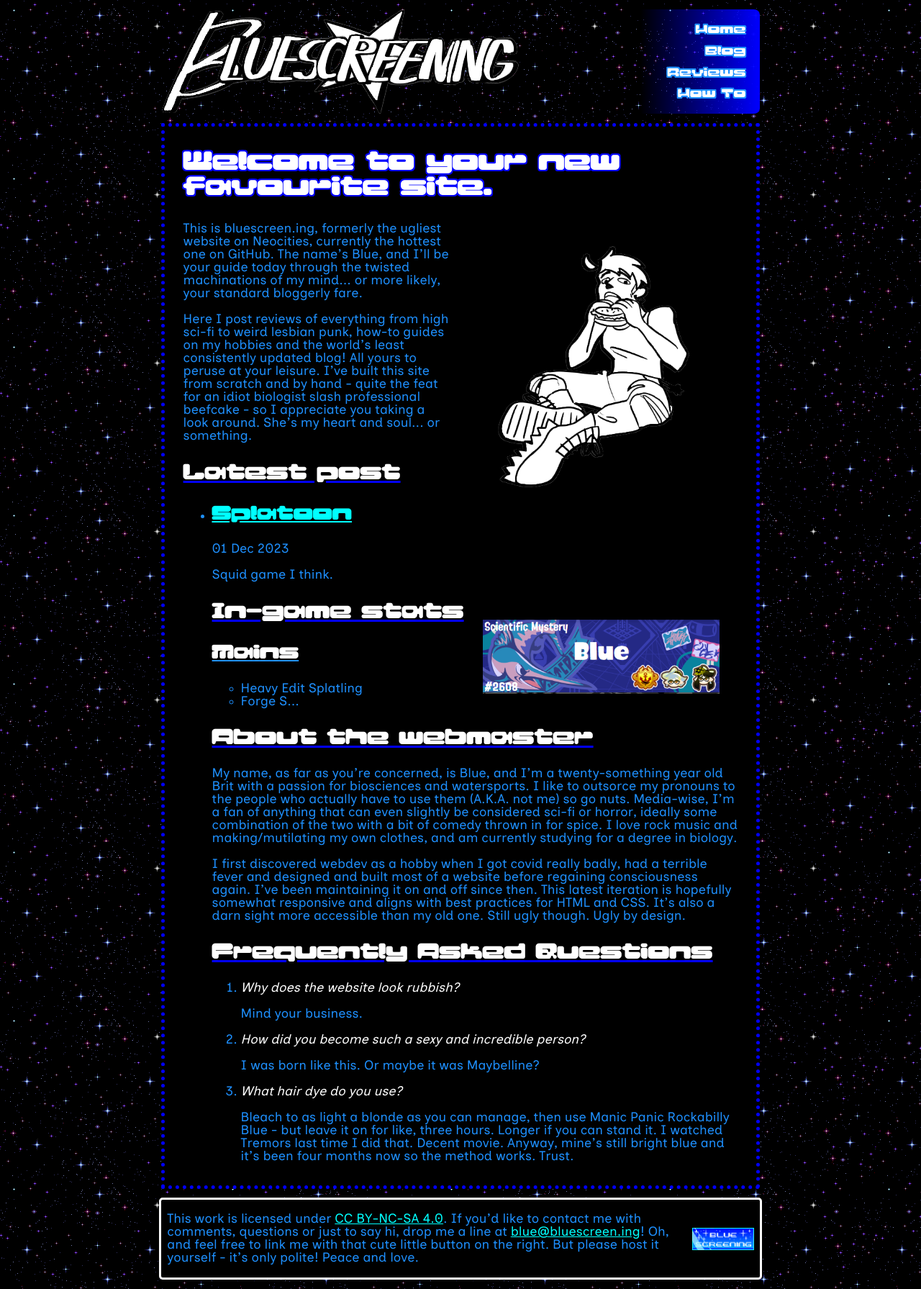
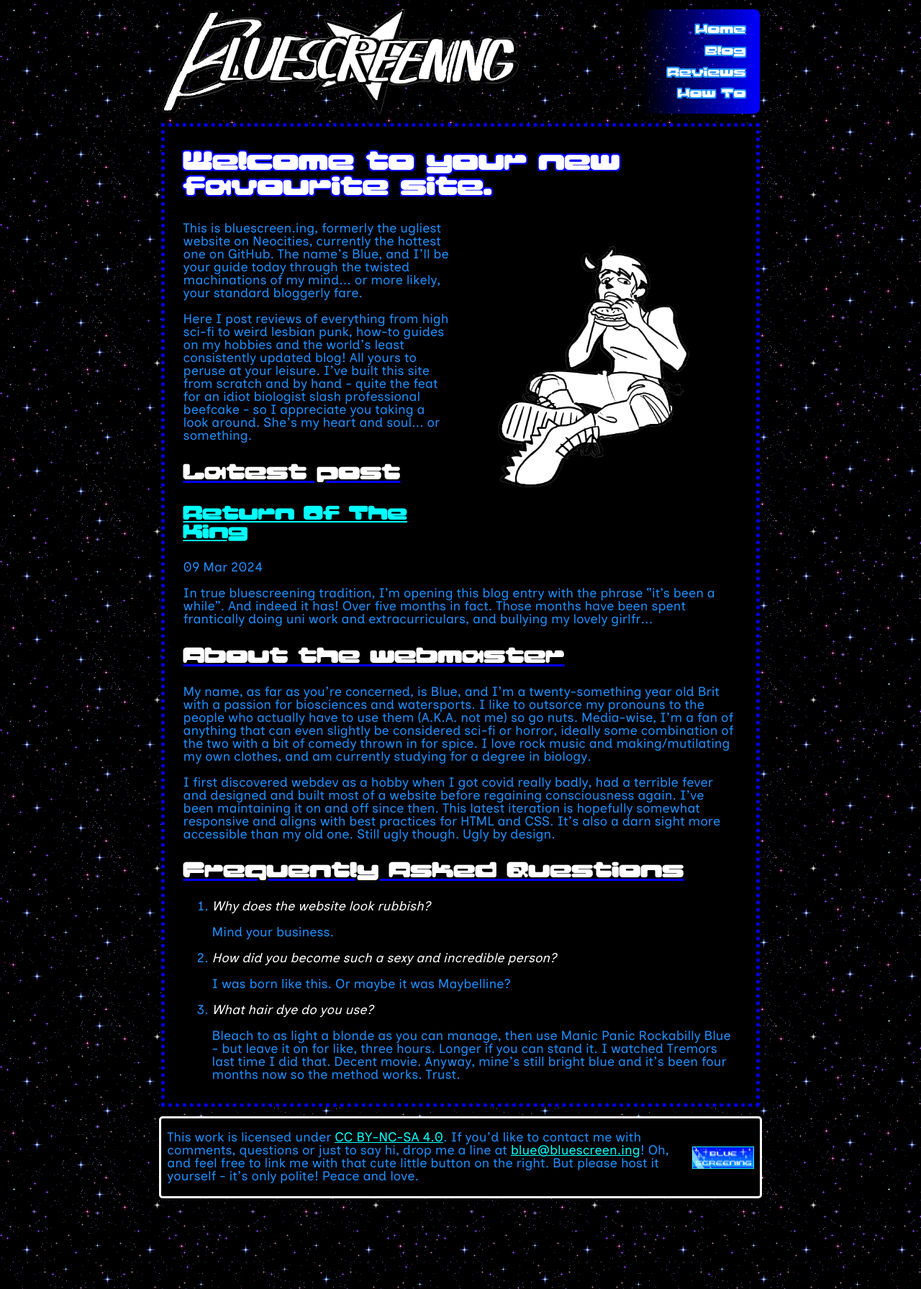
Before and after one commit to oxscicom/oxscicom.github.io, a Jekyll site: the page built from index.html, in a window 1280 px wide. Shown: the whole page at 72% size. Built offline with Jekyll 4.4.1, drawn with Linux system fonts in a browser that asks for light colours.

Commit message:
repairing links and the home page. also new blog entry

```diff
--- /dev/null
+++ b/Blog/2024/_posts/2024-03-09-return-of-the-king.md
@@ -0,0 +1,14 @@
+---
+layout: post
+---
+
+In true bluescreening tradition, I'm opening this blog entry with the phrase "it's been a while". And indeed it has! Over five months in fact. Those months have been spent frantically doing uni work and extracurriculars, and bullying my lovely girlfriend into teaching me what exactly a static site generator is and how to use one. As such, this website is now proudly generated by Jekyll and hosted on GitHub Pages. It also, as you will have noticed, has a shiny new custom URL which I have purchased with real money because the email blue@bluescreen.ing is too good to pass up. I'm even typing this into VSCode rather than into Neocities' online HTML code editor which feels like quite the upgrade! I'm planning on writing a full article on Webdev For Dummies, or at least one that explains how this dummy has managed to run a website, so look forward to that.
+
+So what have I been up to in the interim? Well, quite a lot and not much at the same time. It turns out that holding a committee position in a society while doing more degree work than your degree is designed for is acutally rather challenging, so wrangling that has been first and foremost in my mind for a few months. I haven't been rowing because the weather saw me using it as a coping mechanism and decided that in my time of need it would be from my life untimely ripped - which is a stupid way of saying it rained a lot. Between juggling my own morale and the club's I've kinda failed to keep up either. But that's alright, it's done now and the summer is fast approaching. I'm enjoying the longer and slightly warmer days. Might go for a run or something tomorrow - so long as I feel better considering I was so stressed I made myself physically ill! Oops! Anyway, having the direct pressure of termtime off my shoulders is a big help. I feel happier already. And more inclined to exercise.
+
+Today I went on a small venture to the shops to buy a plant pot for Patricia the pitcher plant after a friend fell off her bike and dropped her. Said friend was significantly more worried about the plant than the blood covering her face, which was sweet but really not the most important thing in that situation. After returning home I descaled the kettle like an actual adult doing chores, and have since been working on a revision timetable. I've been using Obsidian a lot to keep me organised in these trying times, and it's been a complete godsend. I have two vaults: one with all my bio course notes linked together which I am greatly expanding on over the next couple of weeks, and another which is essentially a collection of to-do lists so I don't forget things as much. COVID scrungled my brain a bit when it comes to memory so this has been a brilliant way to overcome that and get back to maximum productivity.
+
+Speaking of, I just got distracted trying to add stuff to my webdev to do list, so I'm going to call this entry here. But it's been nice writing again! I'm not going to promise to be more regular because we both know I'd be lying, but hopefully this new site layout lets me write more frequently.
+
+Love,
+Blue
--- a/Reviews/_posts/2023-12-01-splatoon.md
+++ b/Reviews/_posts/2023-12-01-splatoon.md
@@ -2,7 +2,7 @@
 layout: post
 ---
 
-Squid game I think.
+Splatoon is a game I am super passionate about and have been for a long, long time. Here's a very piecemeal review with a bunch of random infodumping about the better squid game right here on your doorstep! It was originally in the shrines segment of The Old Site (we do not speak of Her) but has been brought forward because, well, I like it. Enjoy!
 
 ## In-game stats![My splashtag with the title Scientific Mystery.](/assets/images/blogpics/splashtag.png)
 
--- a/_data/navigation.yml
+++ b/_data/navigation.yml
@@ -1,8 +1,8 @@
 - name: Home
   link: /
 - name: Blog
-  link: /Blog/
+  link: /blog/
 - name: Reviews
-  link: /Reviews/
+  link: /reviews/
 - name: How To
-  link: /How-To/
+  link: /how-To/
--- a/_includes/footer.html
+++ b/_includes/footer.html
@@ -1,5 +1,5 @@
 
 <div class="footer">
-    <p>This work is licensed under <a href="https://creativecommons.org/licenses/by-nc-sa/4.0/?ref=chooser-v1">CC BY-NC-SA 4.0</a>. If you'd like to contact me with comments, questions or just to say hi, drop me a line at <a href="mailto:blue@bluescreen.ing">blue@bluescreen.ing</a>! Oh, and feel free to link me with that cute little button on the right. But please host it yourself - it's only polite! Peace and love.</p>
+    <p>This work is licensed under <a href="https://creativecommons.org/licenses/by-nc-sa/4.0/?ref=chooser-v1" target="_blank" rel="noopener noreferrer">CC BY-NC-SA 4.0</a>. If you'd like to contact me with comments, questions or just to say hi, drop me a line at <a href="mailto:blue@bluescreen.ing">blue@bluescreen.ing</a>! Oh, and feel free to link me with that cute little button on the right. But please host it yourself - it's only polite! Peace and love.</p>
     <img src="/assets/images/bluescreeningbutton.gif" alt = "A website button reading bluescreening with sparkles and a shiny effect." width = "88px" height = "31px">
 </div>
--- a/assets/css/blue24.css
+++ b/assets/css/blue24.css
@@ -50,6 +50,14 @@
     padding-left: 2vw;
     padding-right: 2vw;
     padding-bottom: 1vw;
+
+    .latest {
+        ul {
+            list-style-type: none;
+            margin: 0;
+            padding: 0;
+        }
+    }
 
     img {
         max-width: 45%;
@@ -312,5 +320,15 @@
                 max-width: 97%;
             }
         }
+
+        article {
+            img {
+                float: none;
+                max-width: 80%;
+                display: block;
+                margin-left: auto;
+                margin-right: auto;
+            }
+        }
     }
 }
--- a/index.html
+++ b/index.html
@@ -9,6 +9,7 @@
         <p>This is bluescreen.ing, formerly the ugliest website on Neocities, currently the hottest one on GitHub. The name's Blue, and I'll be your guide today through the twisted machinations of my mind... or more likely, your standard bloggerly fare.</p>
         <p>Here I post reviews of everything from high sci-fi to weird lesbian punk, how-to guides on my hobbies and the world's least consistently updated blog! All yours to peruse at your leisure. I've built this site from scratch and by hand - quite the feat for an idiot biologist slash professional beefcake - so I appreciate you taking a look around. She's my heart and soul... or something.</p>
         <!--INSERT BACTERIORAGE BANNER LINK HERE-->
+        <div class="latest">
             <h2>Latest post</h2>
             <ul>
                 {% for post in site.posts limit:1 %}
@@ -19,6 +20,7 @@
                     </li>
                 {% endfor %}
             </ul>
+        </div>
         <h2>About the webmaster</h2>
         <p>My name, as far as you're concerned, is Blue, and I'm a twenty-something year old Brit with a passion for biosciences and watersports. I like to outsorce my pronouns to the people who actually have to use them (A.K.A. not me) so go nuts. Media-wise, I'm a fan of anything that can even slightly be considered sci-fi or horror, ideally some combination of the two with a bit of comedy thrown in for spice. I love rock music and making/mutilating my own clothes, and am currently studying for a degree in biology.</p>
         <p>I first discovered webdev as a hobby when I got covid really badly, had a terrible fever and designed and built most of a website before regaining consciousness again. I've been maintaining it on and off since then. This latest iteration is hopefully somewhat responsive and aligns with best practices for HTML and CSS. It's also a darn sight more accessible than my old one. Still ugly though. Ugly by design.</p>
```
Lines whose indentation alone changed are shown as unchanged.
